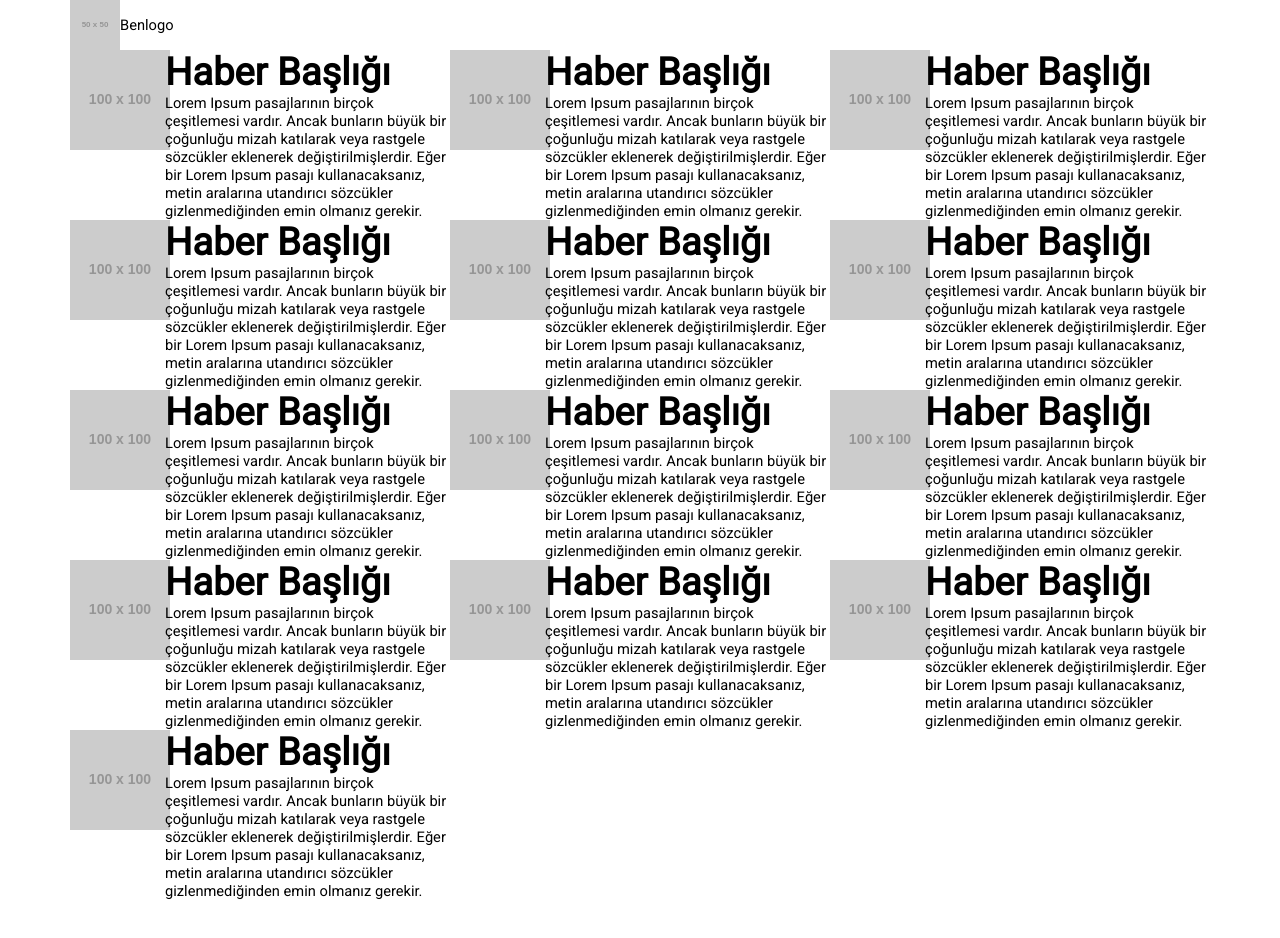
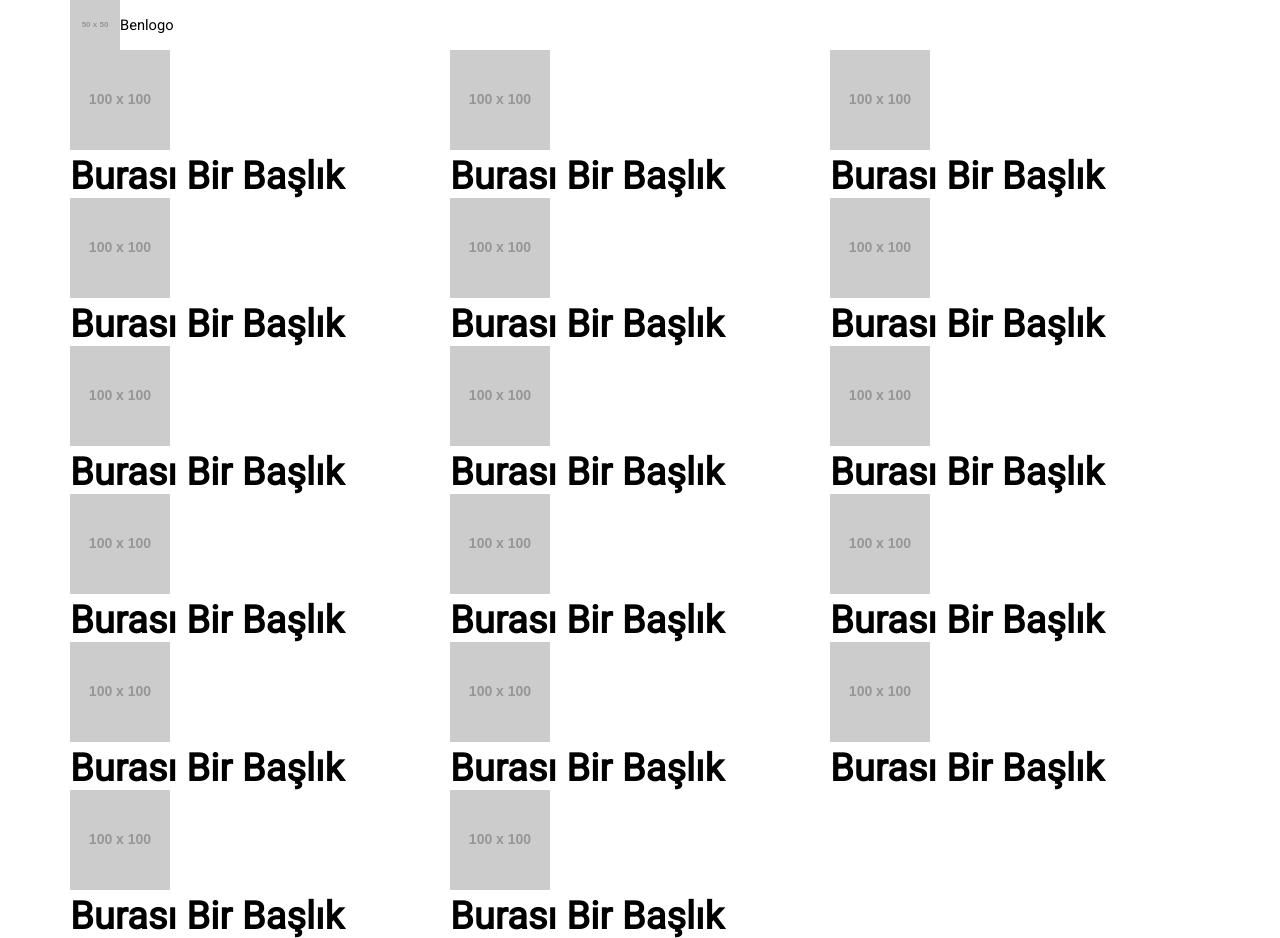
Before and after one commit to data-deveb/data-deveb.github.io, a Jekyll site: the page built from temalar/basit/index.html, in a window 1280 px wide. Built offline with Jekyll 4.4.1, drawn with Linux system fonts in a browser that asks for light colours; before the commit the page ends 900 px from its top, so only the background shows below that.

Commit message:
Güncelleme

```diff
--- a/temalar/basit/index.html
+++ b/temalar/basit/index.html
@@ -4,68 +4,90 @@ title: Deveb Basit Tema
 ---
 <div data-gnl="1 1p" data-ort="3 3p">
   <div data-gnl="1" data-ort="1">
-    <div data-gnl="1 4p"><img src="https://placehold.it/100x100?text=Haber+Resmi" alt="Haber Resmi"></div>
-    <div data-gnl="3 4p"><h1>Haber Başlığı</h1>
-    <p>Lorem Ipsum pasajlarının birçok çeşitlemesi vardır. Ancak bunların büyük bir çoğunluğu mizah katılarak veya rastgele sözcükler eklenerek değiştirilmişlerdir. Eğer bir Lorem Ipsum pasajı kullanacaksanız, metin aralarına utandırıcı sözcükler gizlenmediğinden emin olmanız gerekir.</p></div>
+  <div data-kart="haber">
+  <img src="https://placehold.it/100x100" alt="resim">
+  <h1>Burası Bir Başlık</h1>
+  </div>
   </div>
   <div data-gnl="1" data-ort="1">
-    <div data-gnl="1 4p"><img src="https://placehold.it/100x100?text=Haber+Resmi" alt="Haber Resmi"></div>
-    <div data-gnl="3 4p"><h1>Haber Başlığı</h1>
-    <p>Lorem Ipsum pasajlarının birçok çeşitlemesi vardır. Ancak bunların büyük bir çoğunluğu mizah katılarak veya rastgele sözcükler eklenerek değiştirilmişlerdir. Eğer bir Lorem Ipsum pasajı kullanacaksanız, metin aralarına utandırıcı sözcükler gizlenmediğinden emin olmanız gerekir.</p></div>
+  <div data-kart="haber">
+  <img src="https://placehold.it/100x100" alt="resim">
+  <h1>Burası Bir Başlık</h1>
   </div>
-  <div data-gnl="1" data-ort="1">
-    <div data-gnl="1 4p"><img src="https://placehold.it/100x100?text=Haber+Resmi" alt="Haber Resmi"></div>
-    <div data-gnl="3 4p"><h1>Haber Başlığı</h1>
-    <p>Lorem Ipsum pasajlarının birçok çeşitlemesi vardır. Ancak bunların büyük bir çoğunluğu mizah katılarak veya rastgele sözcükler eklenerek değiştirilmişlerdir. Eğer bir Lorem Ipsum pasajı kullanacaksanız, metin aralarına utandırıcı sözcükler gizlenmediğinden emin olmanız gerekir.</p></div>
+  </div>  <div data-gnl="1" data-ort="1">
+  <div data-kart="haber">
+  <img src="https://placehold.it/100x100" alt="resim">
+  <h1>Burası Bir Başlık</h1>
   </div>
-  <div data-gnl="1" data-ort="1">
-    <div data-gnl="1 4p"><img src="https://placehold.it/100x100?text=Haber+Resmi" alt="Haber Resmi"></div>
-    <div data-gnl="3 4p"><h1>Haber Başlığı</h1>
-    <p>Lorem Ipsum pasajlarının birçok çeşitlemesi vardır. Ancak bunların büyük bir çoğunluğu mizah katılarak veya rastgele sözcükler eklenerek değiştirilmişlerdir. Eğer bir Lorem Ipsum pasajı kullanacaksanız, metin aralarına utandırıcı sözcükler gizlenmediğinden emin olmanız gerekir.</p></div>
+  </div>  <div data-gnl="1" data-ort="1">
+  <div data-kart="haber">
+  <img src="https://placehold.it/100x100" alt="resim">
+  <h1>Burası Bir Başlık</h1>
   </div>
-  <div data-gnl="1" data-ort="1">
-    <div data-gnl="1 4p"><img src="https://placehold.it/100x100?text=Haber+Resmi" alt="Haber Resmi"></div>
-    <div data-gnl="3 4p"><h1>Haber Başlığı</h1>
-    <p>Lorem Ipsum pasajlarının birçok çeşitlemesi vardır. Ancak bunların büyük bir çoğunluğu mizah katılarak veya rastgele sözcükler eklenerek değiştirilmişlerdir. Eğer bir Lorem Ipsum pasajı kullanacaksanız, metin aralarına utandırıcı sözcükler gizlenmediğinden emin olmanız gerekir.</p></div>
+  </div>  <div data-gnl="1" data-ort="1">
+  <div data-kart="haber">
+  <img src="https://placehold.it/100x100" alt="resim">
+  <h1>Burası Bir Başlık</h1>
   </div>
-  <div data-gnl="1" data-ort="1">
-    <div data-gnl="1 4p"><img src="https://placehold.it/100x100?text=Haber+Resmi" alt="Haber Resmi"></div>
-    <div data-gnl="3 4p"><h1>Haber Başlığı</h1>
-    <p>Lorem Ipsum pasajlarının birçok çeşitlemesi vardır. Ancak bunların büyük bir çoğunluğu mizah katılarak veya rastgele sözcükler eklenerek değiştirilmişlerdir. Eğer bir Lorem Ipsum pasajı kullanacaksanız, metin aralarına utandırıcı sözcükler gizlenmediğinden emin olmanız gerekir.</p></div>
+  </div>  <div data-gnl="1" data-ort="1">
+  <div data-kart="haber">
+  <img src="https://placehold.it/100x100" alt="resim">
+  <h1>Burası Bir Başlık</h1>
   </div>
-  <div data-gnl="1" data-ort="1">
-    <div data-gnl="1 4p"><img src="https://placehold.it/100x100?text=Haber+Resmi" alt="Haber Resmi"></div>
-    <div data-gnl="3 4p"><h1>Haber Başlığı</h1>
-    <p>Lorem Ipsum pasajlarının birçok çeşitlemesi vardır. Ancak bunların büyük bir çoğunluğu mizah katılarak veya rastgele sözcükler eklenerek değiştirilmişlerdir. Eğer bir Lorem Ipsum pasajı kullanacaksanız, metin aralarına utandırıcı sözcükler gizlenmediğinden emin olmanız gerekir.</p></div>
+  </div>  <div data-gnl="1" data-ort="1">
+  <div data-kart="haber">
+  <img src="https://placehold.it/100x100" alt="resim">
+  <h1>Burası Bir Başlık</h1>
   </div>
-  <div data-gnl="1" data-ort="1">
-    <div data-gnl="1 4p"><img src="https://placehold.it/100x100?text=Haber+Resmi" alt="Haber Resmi"></div>
-    <div data-gnl="3 4p"><h1>Haber Başlığı</h1>
-    <p>Lorem Ipsum pasajlarının birçok çeşitlemesi vardır. Ancak bunların büyük bir çoğunluğu mizah katılarak veya rastgele sözcükler eklenerek değiştirilmişlerdir. Eğer bir Lorem Ipsum pasajı kullanacaksanız, metin aralarına utandırıcı sözcükler gizlenmediğinden emin olmanız gerekir.</p></div>
+  </div>  <div data-gnl="1" data-ort="1">
+  <div data-kart="haber">
+  <img src="https://placehold.it/100x100" alt="resim">
+  <h1>Burası Bir Başlık</h1>
   </div>
-  <div data-gnl="1" data-ort="1">
-    <div data-gnl="1 4p"><img src="https://placehold.it/100x100?text=Haber+Resmi" alt="Haber Resmi"></div>
-    <div data-gnl="3 4p"><h1>Haber Başlığı</h1>
-    <p>Lorem Ipsum pasajlarının birçok çeşitlemesi vardır. Ancak bunların büyük bir çoğunluğu mizah katılarak veya rastgele sözcükler eklenerek değiştirilmişlerdir. Eğer bir Lorem Ipsum pasajı kullanacaksanız, metin aralarına utandırıcı sözcükler gizlenmediğinden emin olmanız gerekir.</p></div>
+  </div>  <div data-gnl="1" data-ort="1">
+  <div data-kart="haber">
+  <img src="https://placehold.it/100x100" alt="resim">
+  <h1>Burası Bir Başlık</h1>
   </div>
-  <div data-gnl="1" data-ort="1">
-    <div data-gnl="1 4p"><img src="https://placehold.it/100x100?text=Haber+Resmi" alt="Haber Resmi"></div>
-    <div data-gnl="3 4p"><h1>Haber Başlığı</h1>
-    <p>Lorem Ipsum pasajlarının birçok çeşitlemesi vardır. Ancak bunların büyük bir çoğunluğu mizah katılarak veya rastgele sözcükler eklenerek değiştirilmişlerdir. Eğer bir Lorem Ipsum pasajı kullanacaksanız, metin aralarına utandırıcı sözcükler gizlenmediğinden emin olmanız gerekir.</p></div>
+  </div>  <div data-gnl="1" data-ort="1">
+  <div data-kart="haber">
+  <img src="https://placehold.it/100x100" alt="resim">
+  <h1>Burası Bir Başlık</h1>
   </div>
-  <div data-gnl="1" data-ort="1">
-    <div data-gnl="1 4p"><img src="https://placehold.it/100x100?text=Haber+Resmi" alt="Haber Resmi"></div>
-    <div data-gnl="3 4p"><h1>Haber Başlığı</h1>
-    <p>Lorem Ipsum pasajlarının birçok çeşitlemesi vardır. Ancak bunların büyük bir çoğunluğu mizah katılarak veya rastgele sözcükler eklenerek değiştirilmişlerdir. Eğer bir Lorem Ipsum pasajı kullanacaksanız, metin aralarına utandırıcı sözcükler gizlenmediğinden emin olmanız gerekir.</p></div>
+  </div>  <div data-gnl="1" data-ort="1">
+  <div data-kart="haber">
+  <img src="https://placehold.it/100x100" alt="resim">
+  <h1>Burası Bir Başlık</h1>
   </div>
-  <div data-gnl="1" data-ort="1">
-    <div data-gnl="1 4p"><img src="https://placehold.it/100x100?text=Haber+Resmi" alt="Haber Resmi"></div>
-    <div data-gnl="3 4p"><h1>Haber Başlığı</h1>
-    <p>Lorem Ipsum pasajlarının birçok çeşitlemesi vardır. Ancak bunların büyük bir çoğunluğu mizah katılarak veya rastgele sözcükler eklenerek değiştirilmişlerdir. Eğer bir Lorem Ipsum pasajı kullanacaksanız, metin aralarına utandırıcı sözcükler gizlenmediğinden emin olmanız gerekir.</p></div>
+  </div>  <div data-gnl="1" data-ort="1">
+  <div data-kart="haber">
+  <img src="https://placehold.it/100x100" alt="resim">
+  <h1>Burası Bir Başlık</h1>
   </div>
-  <div data-gnl="1" data-ort="1">
-    <div data-gnl="1 4p"><img src="https://placehold.it/100x100?text=Haber+Resmi" alt="Haber Resmi"></div>
-    <div data-gnl="3 4p"><h1>Haber Başlığı</h1>
-    <p>Lorem Ipsum pasajlarının birçok çeşitlemesi vardır. Ancak bunların büyük bir çoğunluğu mizah katılarak veya rastgele sözcükler eklenerek değiştirilmişlerdir. Eğer bir Lorem Ipsum pasajı kullanacaksanız, metin aralarına utandırıcı sözcükler gizlenmediğinden emin olmanız gerekir.</p></div>
+  </div>  <div data-gnl="1" data-ort="1">
+  <div data-kart="haber">
+  <img src="https://placehold.it/100x100" alt="resim">
+  <h1>Burası Bir Başlık</h1>
+  </div>
+  </div>  <div data-gnl="1" data-ort="1">
+  <div data-kart="haber">
+  <img src="https://placehold.it/100x100" alt="resim">
+  <h1>Burası Bir Başlık</h1>
+  </div>
+  </div>  <div data-gnl="1" data-ort="1">
+  <div data-kart="haber">
+  <img src="https://placehold.it/100x100" alt="resim">
+  <h1>Burası Bir Başlık</h1>
+  </div>
+  </div>  <div data-gnl="1" data-ort="1">
+  <div data-kart="haber">
+  <img src="https://placehold.it/100x100" alt="resim">
+  <h1>Burası Bir Başlık</h1>
+  </div>
+  </div>  <div data-gnl="1" data-ort="1">
+  <div data-kart="haber">
+  <img src="https://placehold.it/100x100" alt="resim">
+  <h1>Burası Bir Başlık</h1>
+  </div>
   </div>
 </div>
```
